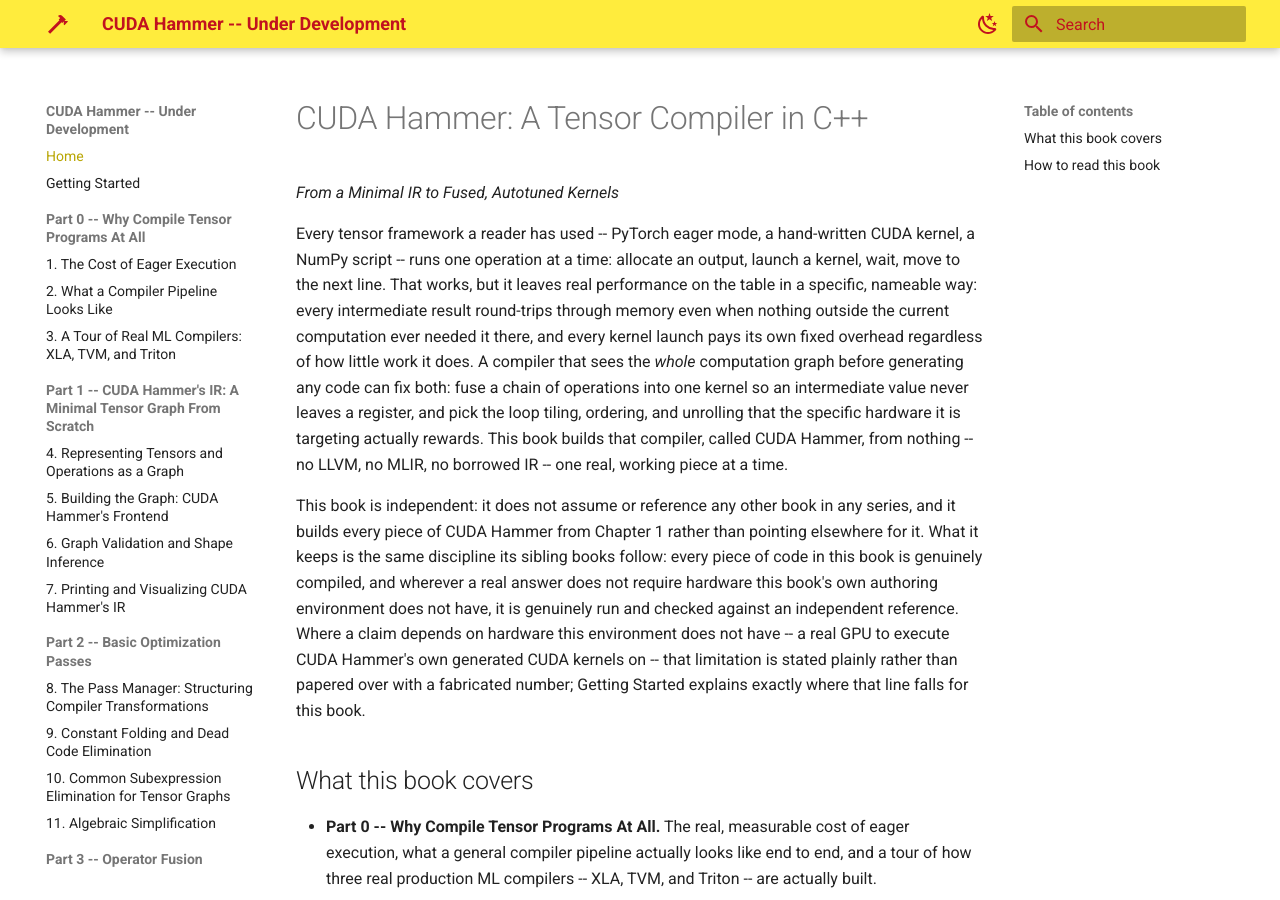
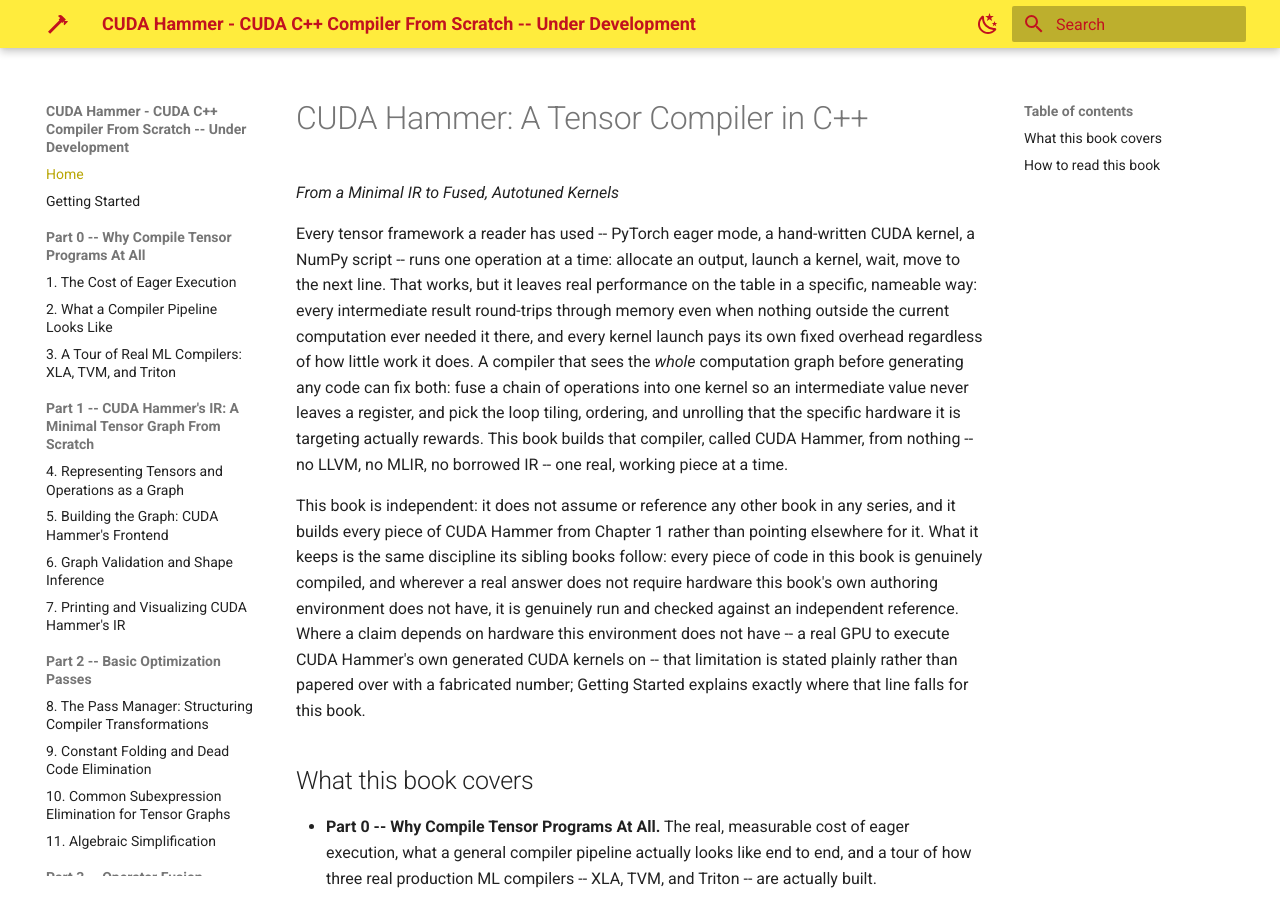
Before and after one commit to MaximumBeings/cuda_hammer_compiler_from_scratch, an MkDocs documentation site: the page built from docs/index.md, in a window 1280 px wide and 900 px high. Built offline with MkDocs 1.6.1 and Material for MkDocs 9.7.7, drawn with Linux system fonts in a browser that asks for light colours.

Commit message:
Update site title to name it as a CUDA C++ compiler from scratch
site_name changed from "CUDA Hammer -- Under Development" to
"CUDA Hammer - CUDA C++ Compiler From Scratch -- Under Development".

Co-Authored-By: Claude Sonnet 5 <noreply@anthropic.com>
Claude-Session: https://claude.ai/code/session_01SjVZiZafTBfUu7vxGWXekF

```diff
--- a/mkdocs.yml
+++ b/mkdocs.yml
@@ -1,4 +1,4 @@
-site_name: CUDA Hammer -- Under Development
+site_name: CUDA Hammer - CUDA C++ Compiler From Scratch -- Under Development
 site_description: A Tensor Compiler in C++, From a Minimal IR to Fused, Autotuned Kernels
 site_author: Oluwaseyi Awoga
 copyright: Copyright &copy; 2026 Oluwaseyi Awoga
```
